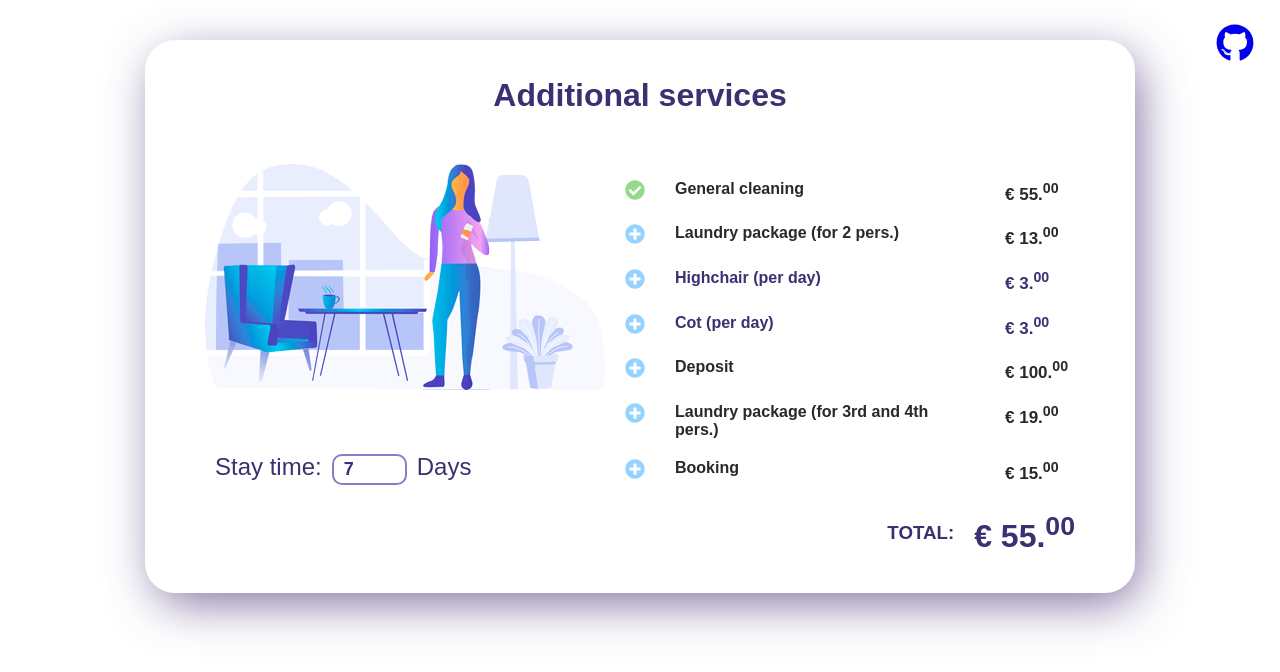
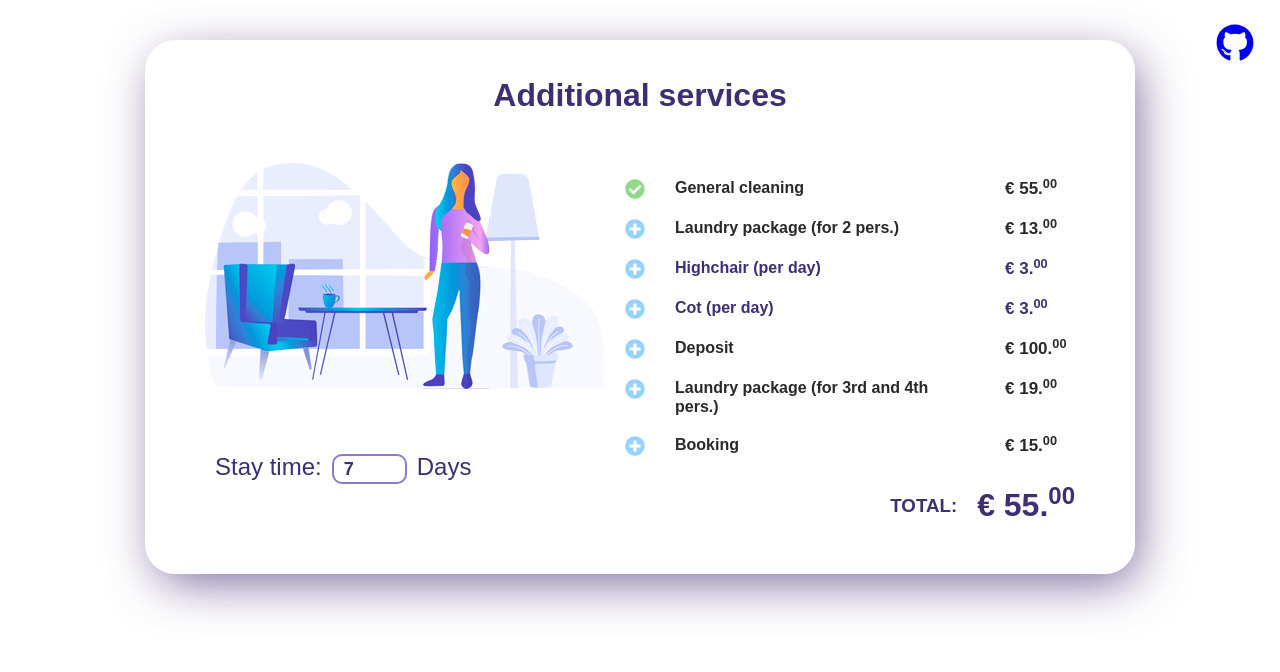
Before and after one commit to arthurvoloshyn/PriceList, a React (Create React App) app: page / in a window 1280 px wide. Shown: the top 672 px of the page. Built offline with nearby package versions, Linux system fonts and the light colour scheme.

Commit message:
Version 4

```diff
--- a/package.json
+++ b/package.json
@@ -40,6 +40,7 @@
     "@fortawesome/free-regular-svg-icons": "^5.11.2",
     "@fortawesome/free-solid-svg-icons": "^5.11.2",
     "@fortawesome/react-fontawesome": "^0.1.8",
+    "normalize.css": "^8.0.1",
     "classnames": "^2.2.6",
     "gh-pages": "^2.1.1"
   }
--- a/src/App.js
+++ b/src/App.js
@@ -1,6 +1,7 @@
 import React from 'react';
 import Price from './containers/Price';
 import Header from './components/Header';
+import 'normalize.css';
 import './App.css';
 
 const App = () => (
--- a/src/components/Input.js
+++ b/src/components/Input.js
@@ -6,7 +6,7 @@ const Input = ({ value, onChange, onSubmit, onKeyPress }) => (
       className='input'
       type='number'
       min='1'
-      max='90'
+      max='99'
       value={value}
       onChange={onChange}
       onKeyPress={onKeyPress}
```
Also changed, not shown: 1 other file (tests, documents, lock files or other folders).
